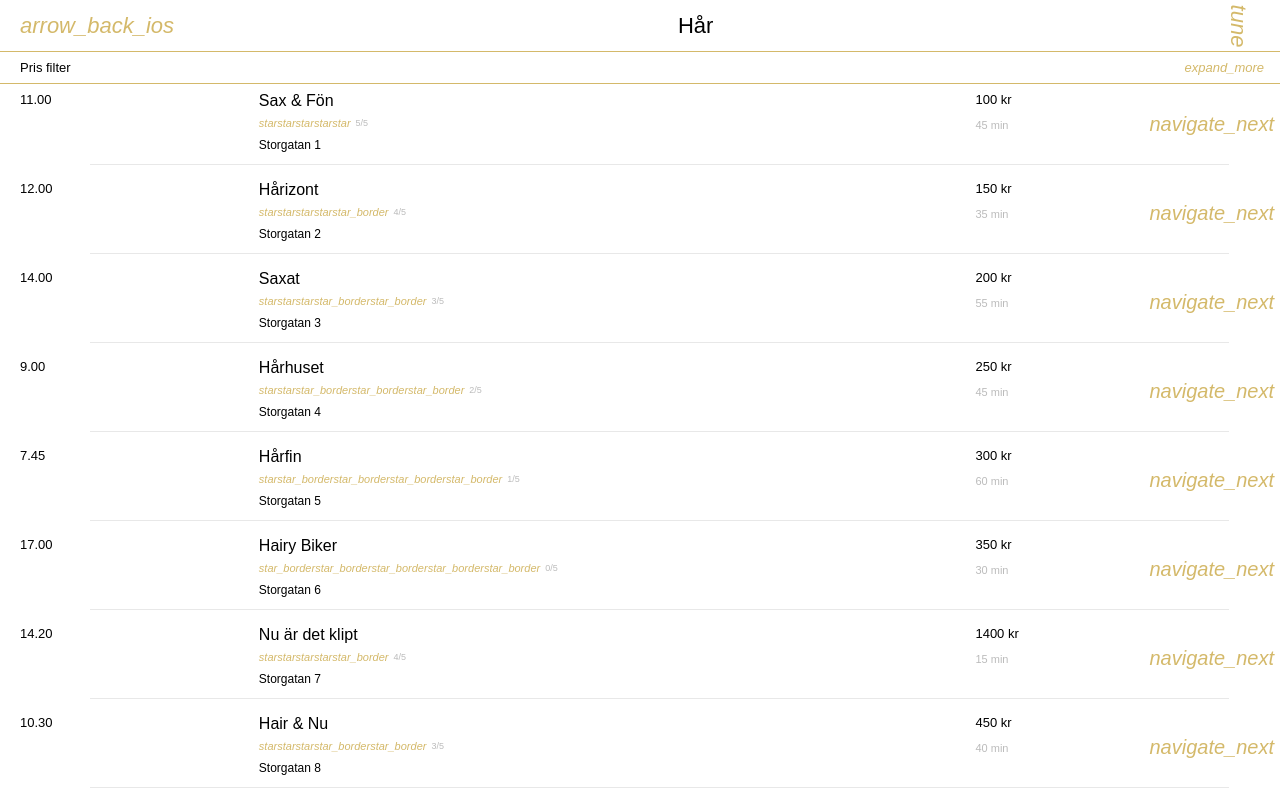
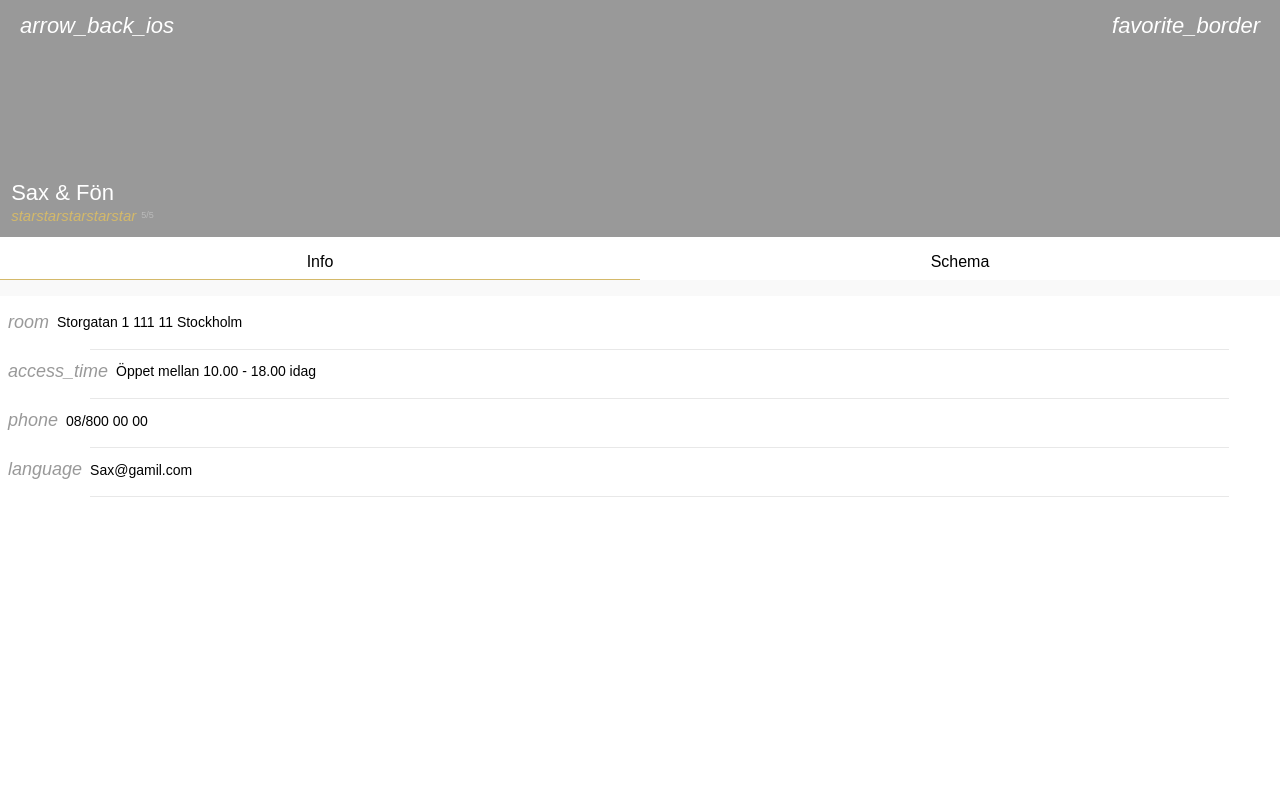
Before and after one commit to casperjureskog/Salongen, a React (Create React App) app: page /salong/1 in a window 1280 px wide. Shown: the top 800 px of the page. Built offline with nearby package versions, Linux system fonts and the light colour scheme.

Commit message:
adds routes and info page

```diff
--- a/package.json
+++ b/package.json
@@ -6,6 +6,7 @@
     "material-icons-react": "^1.0.0",
     "react": "^16.4.1",
     "react-dom": "^16.4.1",
+    "react-router-dom": "^4.3.1",
     "react-scripts": "1.1.4"
   },
   "scripts": {
--- a/src/App.css
+++ b/src/components/App.css
@@ -4,7 +4,15 @@
   font-weight: 400;
   src:
     local('MillerBanner'),
-    url(./fonts/MillerBanner.otf) format('otf'),
+    url(../fonts/MillerBanner.otf) format('otf'),
+}
+a {
+ color: inherit;
+ text-decoration: none;
+}
+
+a:hover {
+    background-color: hotpink;
 }
 
 .fontMiller {
@@ -17,7 +25,6 @@
 
 .App-header {
   font-family: 'MillerBanner', sans-serif;
-  background-color: white;
   width: inherit;
   height: 0.8rem;
   padding: 20px;
--- a/src/App.js
+++ b/src/components/List.js
@@ -2,8 +2,9 @@ import React, { Component } from 'react';
 import MaterialIcon, {colorPallet} from 'material-icons-react';
 import './App.css';
 import SalongList from './salongList';
+import { Link } from 'react-router-dom'
 
-class App extends Component {
+class List extends Component {
   constructor(props) {
     super(props);
     this.state = {
@@ -79,6 +80,7 @@ class App extends Component {
     SalongList.map((salong) => {
       if (salong.price > this.state.interMin && (salong.price < this.state.interMax || !this.state.interMax)) {
         lista.push(
+          <Link to={"/salong/"+salong.id} >
           <div key={salong.id}>
             <div class="listMenu">
               <div class="listHeight infoFont">{salong.time}</div>
@@ -101,6 +103,7 @@ class App extends Component {
             </div>
             <div class="hrLight"></div>
           </div>
+          </Link>
         );
       }
     });
@@ -121,4 +124,4 @@ class App extends Component {
   }
 }
 
-export default App;
+export default List;
--- /dev/null
+++ b/src/components/Salong.css
@@ -0,0 +1,81 @@
+.infoList {
+  padding: 0.5rem;
+  display: flex;
+  align-items: center;
+}
+
+.nameRating {
+  padding-left: 0.7rem;
+}
+
+.hrLight {
+  margin-top: 0.5rem;
+  margin-bottom: 0.2rem;
+}
+
+.tab {
+  padding-top: 1rem;
+  width: 50%;
+  text-align: center;
+}
+
+.starSizeDiv {
+  display: flex;
+  align-items: center;
+}
+
+.tabs {
+  display: flex;
+  align-items: center;
+  justify-content: space-between;
+}
+
+.App-header {
+  color: #fff;
+}
+
+.salongHeader {
+  background-color: #999;
+  color: #fff;
+  height: 14rem;
+  display: flex;
+  flex-direction: column;
+  justify-content: space-between;
+  padding-bottom: 0.8rem;
+}
+
+.iconPadding {
+  font-size: 18px;
+  padding-right: 0.5rem;
+  color: #999;
+}
+
+.white {
+  background-color: #fff;
+  height: 1px;
+  border: 0;
+}
+
+.menuHr {
+  margin-top: 0.5rem;
+  margin-bottom: 0px;
+}
+
+.headerSize {
+  font-size: 22px;
+}
+
+.starSize {
+  font-size: 15px;
+  vertical-align: middle;
+}
+
+.infoText {
+  font-size: 14px;
+}
+
+.graySpace {
+  height: 1rem;
+  margin-bottom: 0.5rem;
+  background-color: #F9F9F9;
+}
--- /dev/null
+++ b/src/components/Salong.js
@@ -0,0 +1,109 @@
+import React, { Component } from 'react';
+import MaterialIcon, {colorPallet} from 'material-icons-react';
+import './Salong.css';
+import SalongList from './salongList';
+import { Link } from 'react-router-dom'
+
+
+class Salong extends Component {
+  header(){
+    return (
+      <header className="App-header">
+          <Link to={"/"} >
+            <i class="material-icons">arrow_back_ios</i>
+          </Link>
+          <i class="material-icons">favorite_border</i>
+      </header>
+    );
+  }
+
+  navTabs() {
+    return (
+      <div class="tabs">
+      <div class="tab">Info
+        <div class="gold"><hr class="menuHr"></hr></div>
+      </div>
+      <div class="tab">Schema
+        <div><hr class="menuHr white"></hr></div>
+      </div>
+      </div>
+    );
+  }
+
+  grade(stars) {
+    var i = 0;
+    var starIcon = [];
+    while (i < 5) {
+      if (stars > i) {
+        starIcon.push(<i key={i} class="material-icons gold starSize">star</i>);
+      } else {
+        starIcon.push(<i key={i} class="material-icons gold starSize">star_border</i>);
+      }
+      i++;
+    }
+    starIcon.push(<span class="ratingText">{stars}/5</span>)
+    return  starIcon;
+  }
+
+  salongInfo() {
+    var salongen = SalongList.map(salong => {
+      if (salong.id == this.props.match.params.id)  {
+        return (
+          <div key={salong.id}>
+            <div class="">
+              <div class="salongHeader">
+                {this.header()}
+                <div class="nameRating">
+                  <span class="fontMiller headerSize">{salong.title}</span>
+
+                  <div class="starSizeDiv ">
+                  <br></br>
+                    {this.grade(salong.grade)}
+                  </div>
+                </div>
+              </div>
+              {this.navTabs()}
+              <div class="graySpace"></div>
+              <div class="infoList">
+                <i class="material-icons iconPadding">room</i>
+                <span class="infoText"> {salong.adress} {salong.postNrStad}</span>
+              </div>
+              <div class="hrLight"></div>
+              <div class="infoList">
+                <i class="material-icons iconPadding">access_time</i>
+                <span class="infoText"> Öppet mellan {salong.hours} idag</span>
+
+              </div>
+              <div class="hrLight"></div>
+              <div class="infoList">
+              <i class="material-icons iconPadding">phone</i>
+                <span class="infoText"> {salong.phone}</span>
+
+              </div>
+              <div class="hrLight"></div>
+              <div class="infoList">
+              <i class="material-icons iconPadding">language</i>
+                <span class="infoText"> {salong.www}</span>
+
+              </div>
+              <div class="hrLight"></div>
+            </div>
+          </div>
+        );
+      };
+    });
+    return salongen;
+  }
+
+
+  render() {
+    {this.salongInfo()}
+    console.log();
+    return (<div>
+
+      {this.salongInfo()}
+      </div>);
+  };
+}
+
+export default Salong;
--- /dev/null
+++ b/src/components/salongList.json
@@ -0,0 +1,10 @@
+[{"id": 1,"title": "Sax & Fön", "adress": "Storgatan 1", "postNrStad": "111 11 Stockholm", "www": "Sax@gamil.com", "price": 100, "phone": "08/800 00 00", "description": "", "hours": "10.00 - 18.00", "grade": 5, "time": "11.00", "duration": "45"},
+{"id": 2, "title": "Hårizont", "adress": "Storgatan 2", "postNrStad": "111 11 Stockholm", "www": "Sax@gamil.com", "price": 150, "phone": "08/800 00 00", "description": "", "hours": "10.00 - 18.00", "grade": 4, "time": "12.00", "duration": "35"},
+{"id": 3, "title": "Saxat", "adress": "Storgatan 3", "postNrStad": "111 11 Stockholm", "www": "Sax@gamil.com", "price": 200, "phone": "08/800 00 00", "description": "", "hours": "10.00 - 18.00", "grade": 3, "time": "14.00", "duration": "55"},
+{"id": 4, "title": "Hårhuset", "adress": "Storgatan 4", "postNrStad": "111 11 Stockholm", "www": "Sax@gamil.com", "price": 250, "phone": "08/800 00 00", "description": "", "hours": "10.00 - 18.00", "grade": 2, "time": "9.00", "duration": "45"},
+{"id": 5, "title": "Hårfin", "adress": "Storgatan 5", "postNrStad": "111 11 Stockholm", "www": "Sax@gamil.com", "price": 300, "phone": "08/800 00 00", "description": "", "hours": "10.00 - 18.00", "grade": 1, "time": "7.45", "duration": "60"},
+{"id": 6, "title": "Hairy Biker", "adress": "Storgatan 6", "postNrStad": "111 11 Stockholm", "www": "Sax@gamil.com", "price": 350, "phone": "08/800 00 00", "description": "", "hours": "10.00 - 18.00", "grade": 0, "time": "17.00", "duration": "30"},
+{"id": 7, "title": "Nu är det klipt", "adress": "Storgatan 7", "postNrStad": "111 11 Stockholm", "www": "Sax@gamil.com", "price": 1400, "phone": "08/800 00 00", "description": "", "hours": "10.00 - 18.00", "grade": 4, "time": "14.20", "duration": "15"},
+{"id": 8, "title": "Hair & Nu", "adress": "Storgatan 8", "postNrStad": "111 11 Stockholm", "www": "Sax@gamil.com", "price": 450, "phone": "08/800 00 00", "description": "", "hours": "10.00 - 18.00", "grade": 3, "time": "10.30", "duration": "40"},
+{"id": 9, "title": "Fön & Rön", "adress": "Storgatan 9", "postNrStad": "111 11 Stockholm", "www": "Sax@gamil.com", "price": 500, "phone": "08/800 00 00", "description": "", "hours": "10.00 - 18.00", "grade": 2, "time": "21.47", "duration": "50"},
+{"id": 10, "title": "Premanent", "adress": "Storgatan 10", "postNrStad": "111 11 Stockholm", "www": "Sax@gamil.com", "price": 550, "phone": "08/800 00 00", "description": "", "hours": "10.00 - 18.00", "grade": 5, "time": "6.30", "duration": "65"}]
--- a/src/index.js
+++ b/src/index.js
@@ -1,7 +1,21 @@
 import React from 'react';
 import ReactDOM from 'react-dom';
 import './index.css';
-import App from './App';
+import { BrowserRouter, Route} from "react-router-dom";
+
+import List from './components/List';
+import Salong from './components/Salong';
 
 
-ReactDOM.render(<App />, document.getElementById('root'));
+
+
+ReactDOM.render(
+  <BrowserRouter>
+    <div>
+      <Route exact path='/' component={List} />
+      <Route path='/salong/:id' component={Salong} />
+    </div>
+  </BrowserRouter>
+  ,
+  document.getElementById('root')
+);
--- a/src/salongList.json
+++ /dev/null
@@ -1,10 +0,0 @@
-[{"id": 1,"title": "Sax & Fön", "adress": "Storgatan 1", "postNrStad": "111 11 Stockholm", "email": "Sax@gamil.com", "price": 100, "phone": "08/800 00 00", "description": "", "hours": "10.00 - 18.00", "grade": 5, "time": "11.00", "duration": "45"},
-{"id": 2, "title": "Hårizont", "adress": "Storgatan 2", "postNrStad": "111 11 Stockholm", "email": "Sax@gamil.com", "price": 150, "phone": "08/800 00 00", "description": "", "hours": "10.00 - 18.00", "grade": 4, "time": "12.00", "duration": "35"},
-{"id": 3, "title": "Saxat", "adress": "Storgatan 3", "postNrStad": "111 11 Stockholm", "email": "Sax@gamil.com", "price": 200, "phone": "08/800 00 00", "description": "", "hours": "10.00 - 18.00", "grade": 3, "time": "14.00", "duration": "55"},
-{"id": 4, "title": "Hårhuset", "adress": "Storgatan 4", "postNrStad": "111 11 Stockholm", "email": "Sax@gamil.com", "price": 250, "phone": "08/800 00 00", "description": "", "hours": "10.00 - 18.00", "grade": 2, "time": "9.00", "duration": "45"},
-{"id": 5, "title": "Hårfin", "adress": "Storgatan 5", "postNrStad": "111 11 Stockholm", "email": "Sax@gamil.com", "price": 300, "phone": "08/800 00 00", "description": "", "hours": "10.00 - 18.00", "grade": 1, "time": "7.45", "duration": "60"},
-{"id": 6, "title": "Hairy Biker", "adress": "Storgatan 6", "postNrStad": "111 11 Stockholm", "email": "Sax@gamil.com", "price": 350, "phone": "08/800 00 00", "description": "", "hours": "10.00 - 18.00", "grade": 0, "time": "17.00", "duration": "30"},
-{"id": 7, "title": "Nu är det klipt", "adress": "Storgatan 7", "postNrStad": "111 11 Stockholm", "email": "Sax@gamil.com", "price": 1400, "phone": "08/800 00 00", "description": "", "hours": "10.00 - 18.00", "grade": 4, "time": "14.20", "duration": "15"},
-{"id": 8, "title": "Hair & Nu", "adress": "Storgatan 8", "postNrStad": "111 11 Stockholm", "email": "Sax@gamil.com", "price": 450, "phone": "08/800 00 00", "description": "", "hours": "10.00 - 18.00", "grade": 3, "time": "10.30", "duration": "40"},
-{"id": 9, "title": "Fön & Rön", "adress": "Storgatan 9", "postNrStad": "111 11 Stockholm", "email": "Sax@gamil.com", "price": 500, "phone": "08/800 00 00", "description": "", "hours": "10.00 - 18.00", "grade": 2, "time": "21.47", "duration": "50"},
-{"id": 10, "title": "Premanent", "adress": "Storgatan 10", "postNrStad": "111 11 Stockholm", "email": "Sax@gamil.com", "price": 550, "phone": "08/800 00 00", "description": "", "hours": "10.00 - 18.00", "grade": 5, "time": "6.30", "duration": "65"}]
```
Also changed, not shown: src/components/shardComponents.js (added, +17 -0 lines), 1 other file (tests, documents, lock files or other folders).
